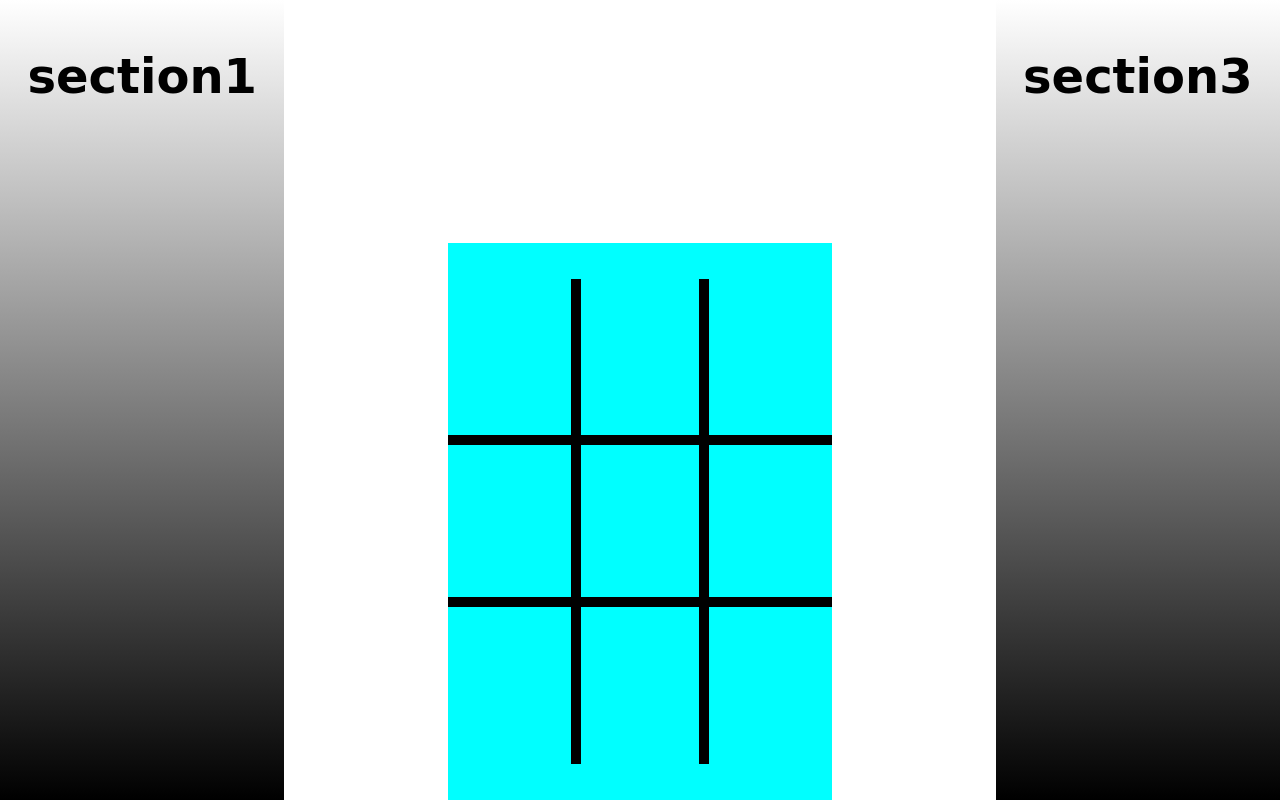
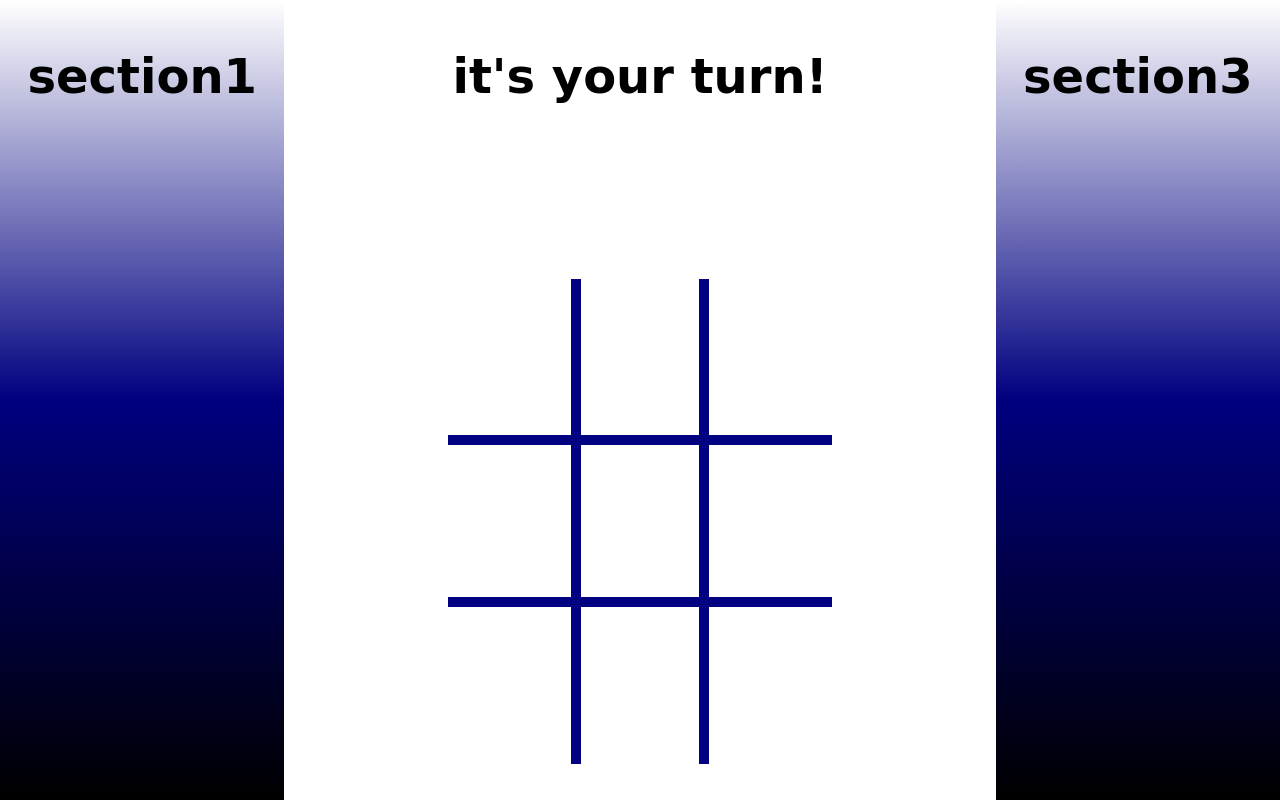
Before and after one commit to corysanders3/tic-tac-toe, a plain HTML site: page index.html in a window 1280 px wide. Drawn offline with Linux system fonts and the light colour scheme.

Commit message:
Finish comp, minus gradient on tic tac toe board.

```diff
--- a/index.html
+++ b/index.html
@@ -10,6 +10,7 @@
         </section>
         <main>
             <section class="whos-turn">
+                <p>it's your turn!</p>
             </section>
             <section class="board">
                 <div class="grid-space"></div>
--- a/style.css
+++ b/style.css
@@ -6,10 +6,11 @@ body {
     justify-content: space-around;
     margin: 0;
     height: 100vh;
+    color: #000;
 }
 
 .side-bar {
-    background: linear-gradient(to bottom, #fff, #000);
+    background: linear-gradient(to bottom, #fff, #000080, #000);
     flex: 1;
     text-align: center;
 }
@@ -32,11 +33,11 @@ main {
     width: 30vw;
     padding: 5% 0%;
     flex: 2;
-    background-color: aqua;
 }
 
 .grid-space {
-    border: 5px solid #000;
+    border: 5px solid #000080;
+    padding: 5%;
 }
 
 .grid-space:nth-child(-n+3) {
```
